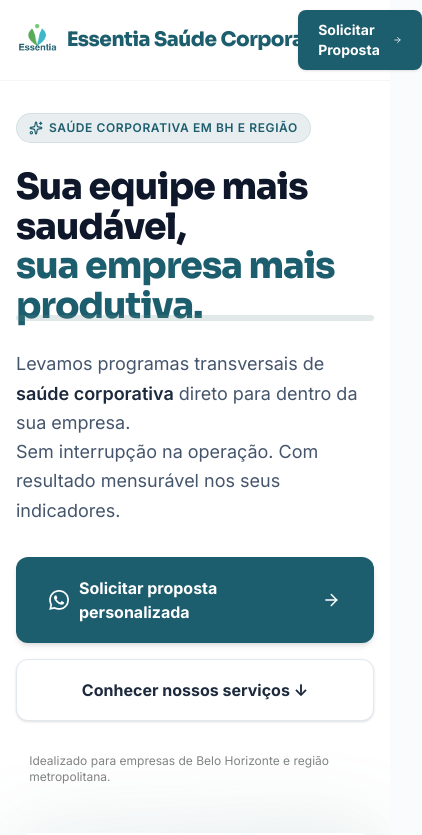
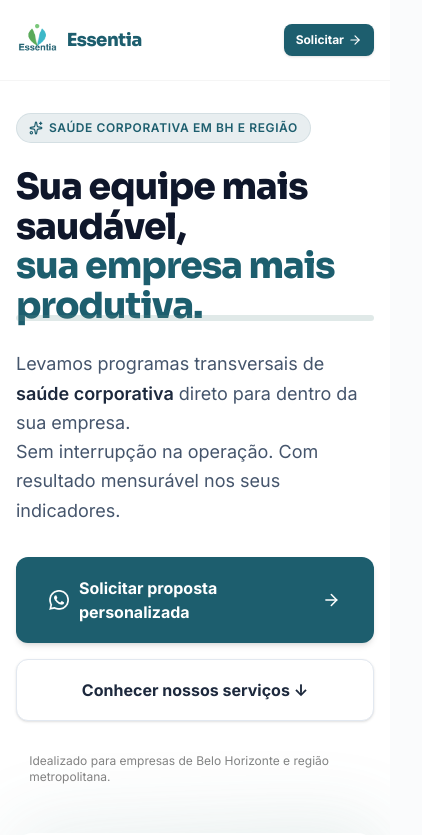
Before and after one commit to arthursl12/essentiasaudecorporativa, a React (Vite) app: page / in a window 390 px wide. Shown: the top 835 px of the page, 422 px wide, since content can reach past the window. Built offline with nearby package versions, Linux system fonts and the light colour scheme.

Commit message:
fix: responsive navbar - shorter mobile title ('Essentia') and compact button

```diff
--- a/src/App.tsx
+++ b/src/App.tsx
@@ -180,10 +180,13 @@ export default function App() {
             {/* Logo Group */}
             <a href="#" className="flex items-center gap-2 focus:outline-none" aria-label="Essentia Home">
               <img src="/logo.png" alt="" className="h-8 w-auto" />
-              <span className="font-display font-extrabold text-xl tracking-tight text-brand-primary flex items-center gap-1">
+              <span className="font-display font-extrabold tracking-tight text-brand-primary flex items-center gap-1 hidden sm:inline">
                 <span>Essentia</span>
                 <span>Saúde</span>
                 <span>Corporativa</span>
+              </span>
+              <span className="font-display font-extrabold text-lg tracking-tight text-brand-primary sm:hidden">
+                Essentia
               </span>
             </a>
 
@@ -207,10 +210,10 @@ export default function App() {
                 href={getWhatsAppUrl()}
                 target="_blank"
                 rel="noreferrer"
-                className="inline-flex items-center justify-center bg-brand-primary text-white hover:bg-brand-primary-dark font-sans font-bold text-sm px-5 py-2.5 rounded-lg transition-all shadow-sm group"
+                className="inline-flex items-center justify-center bg-brand-primary text-white hover:bg-brand-primary-dark font-sans font-bold text-xs px-3 py-2 rounded-lg transition-all shadow-sm group"
               >
-                Solicitar Proposta
-                <ArrowRight className="w-4 h-4 ml-1.5 group-hover:translate-x-0.5 transition-transform" />
+                Solicitar
+                <ArrowRight className="w-3.5 h-3.5 ml-1 group-hover:translate-x-0.5 transition-transform" />
               </a>
             </div>
           </div>
```
